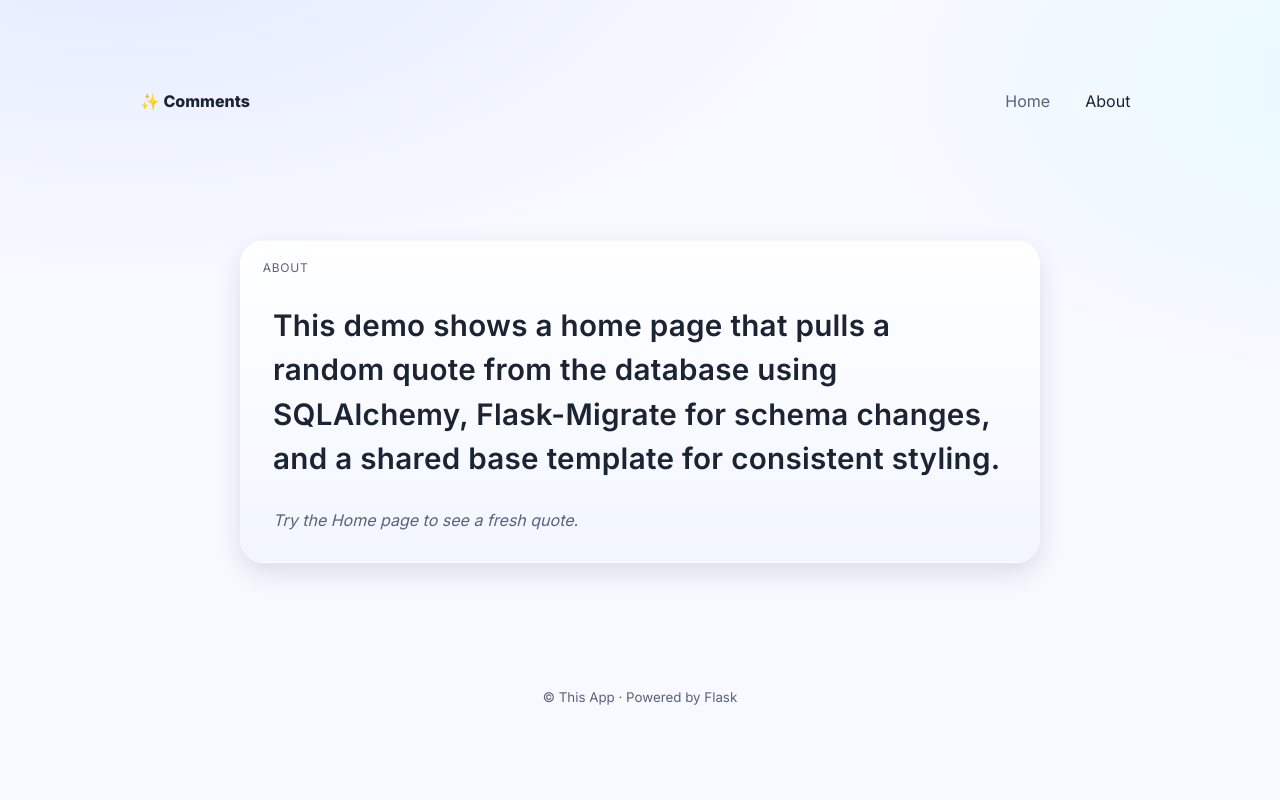
After one commit to wiley-man/Flask-App-Base, a Flask app: page /about in a window 1280 px wide. The commit adds this page. Run offline with Flask 3, Linux system fonts and the light colour scheme.

Commit message:
feat: implement base template and about page, enhance index page with Jinja2 inheritance and improved styling

```diff
--- a/flaskapp/__init__.py
+++ b/flaskapp/__init__.py
@@ -43,9 +43,31 @@ def create_app(config_name: str | None = None) -> Flask:
     def seed_quotes():
         """Insert a few sample quotes (idempotent-ish)."""
         samples = [
-            Quote(text="Simplicity is the soul of efficiency.", author="Austin Freeman"),
-            Quote(text="Programs must be written for people to read.", author="Harold Abelson"),
-            Quote(text="Talk is cheap. Show me the code.", author="Linus Torvalds"),
+            Quote(text="Simplicity is the soul of efficiency", author="Austin Freeman"),
+            Quote(text="Programs must be written for people to read", author="Harold Abelson"),
+            Quote(text="Talk is cheap. Show me the code", author="Linus Torvalds"),
+            Quote(text="Any sufficiently advanced technology is indistinguishable from magic", author="Arthur C. Clarke"),
+            Quote(text="The best way to predict the future is to invent it", author="Alan Kay"),
+            Quote(text="Stay hungry, stay foolish.", author="Steve Jobs"),
+            Quote(text="Growth and comfort do not coexist", author="Ginni Rommetty"),
+            Quote(text="Technology is best when it brings people together", author="Matt Mullenweg"),
+            Quote(text="The technology you use impresses no one. The experience you create with it is everything", author="Sean Gerety"),
+            Quote(text="The advance of technology is based on making it fit in so that you don’t really even notice it, so it’s part of everyday life.", author="Bill Gates"),
+            Quote(text="If you’re offered a seat on a rocket ship, don’t ask what seat.", author="Sheryl Sandberg"),
+            Quote(text="You can focus on things that are barriers or you can focus on scaling the wall or redefining the problem", author="Tim Cook"),
+            Quote(text="Don’t be afraid to change the model", author="Reed Hastings"),
+            Quote(text="Never trust a computer you can’t throw out a window", author="Steven Wozniak"),
+            Quote(text="Never let a computer know you’re in a hurry", author="author unknown"),
+            Quote(text="Hardware: The parts of a computer system that can be kicked", author="Jeff Pesis"),
+            Quote(text="Once a new technology rolls over you, if you’re not part of the steamroller, you’re part of the road.", author="Stewart Brand"),
+            Quote(text="If it keeps up, man will atrophy all his limbs but the push-button finger.", author="Frank Lloyd Wright"),
+            Quote(text="Technology is ruled by two types of people: those who manage what they do not understand, and those who understand what they do not manage.", author="Make Trout"),
+            Quote(text="Technology is like a fish. The longer it stays on the shelf, the less desirable it becomes.", author="Andrew Heller"),
+            Quote(text="I just invent. Then I wait until man comes around to needing what I’ve invented", author="R. Buckminster Fuller"),
+            Quote(text="Computers have lots of memory but no imagination", author="author unknown"),
+            Quote(text="People who smile while they are alone used to be called insane until we invented smartphones and social media", author="Mokokoma Mokhonoana"),
+            Quote(text="I won’t be impressed with technology until I can download food", author="author unknown"),
+            Quote(text="Life was much easier when Apple and Blackberry were just fruits", author="author unknown"),
         ]
         # Only add if table is empty
         if Quote.query.count() == 0:
--- a/flaskapp/routes.py
+++ b/flaskapp/routes.py
@@ -13,3 +13,7 @@ def home():
     else:
         quote, author = row.text, (row.author or None)
     return render_template("index.html", quote=quote, author=author)
+
+@routes_bp.route("/about")
+def about():
+    return render_template("about.html")
--- a/flaskapp/static/css/quotes.css
+++ b/flaskapp/static/css/quotes.css
@@ -176,3 +176,25 @@ body{
 @media (prefers-reduced-motion: reduce){
   * { animation: none !important; transition: none !important; }
 }
+
+.site-header, .site-footer{
+  width: 100%;
+  max-width: 1000px;
+  margin: 0 auto 1rem;
+  color: var(--muted);
+}
+.nav{
+  display:flex; align-items:center; gap:1rem;
+  padding: .5rem 0 1rem;
+}
+.brand{ font-weight: 800; text-decoration:none; color: var(--fg); }
+.nav .spacer{ flex:1; }
+.nav-link{
+  text-decoration:none; color: var(--muted);
+  padding: .35rem .6rem; border-radius: 8px;
+}
+.nav-link.active, .nav-link:hover{
+  color: var(--fg);
+  background: rgba(255,255,255,.08);
+}
+.site-footer{ text-align:center; margin-top: 2rem; }
--- /dev/null
+++ b/flaskapp/templates/about.html
@@ -0,0 +1,14 @@
+{% extends "base.html" %}
+
+{% block content %}
+  <section class="quote-card" aria-label="About this app">
+    <div class="badge">About</div>
+    <p class="quote-text">
+      This demo shows a home page that pulls a random quote from the database using SQLAlchemy,
+      Flask-Migrate for schema changes, and a shared base template for consistent styling.
+    </p>
+    <footer class="meta empty">
+      <em>Try the Home page to see a fresh quote.</em>
+    </footer>
+  </section>
+{% endblock %}
--- /dev/null
+++ b/flaskapp/templates/base.html
@@ -0,0 +1,40 @@
+<!doctype html>
+<html lang="en">
+  <head>
+    <meta charset="utf-8" />
+    <meta name="viewport" content="width=device-width, initial-scale=1" />
+
+    <title>{% block title %}My Flask App{% endblock %}</title>
+
+    {% block head_fonts %}
+    <link rel="preconnect" href="https://fonts.gstatic.com" crossorigin>
+    <link href="https://fonts.googleapis.com/css2?family=Inter:wght@400;600;800&display=swap" rel="stylesheet">
+    {% endblock %}
+
+    <link rel="stylesheet" href="{{ url_for('static', filename='css/quotes.css') }}">
+
+    {% block head_extra %}{% endblock %}
+  </head>
+  <body>
+    <header class="site-header">
+      <nav class="nav">
+        <a class="brand" href="{{ url_for('routes.home') }}">✨ Comments</a>
+        <div class="spacer"></div>
+        <a class="nav-link {% if request.endpoint == 'routes.home' %}active{% endif %}"
+           href="{{ url_for('routes.home') }}">Home</a>
+        <a class="nav-link {% if request.endpoint == 'routes.about' %}active{% endif %}"
+           href="{{ url_for('routes.about') }}">About</a>
+      </nav>
+    </header>
+
+    <main class="wrap">
+      {% block content %}{% endblock %}
+    </main>
+
+    <footer class="site-footer">
+      <small>© {{ config.get('APP_NAME', 'This App') }} · Powered by Flask</small>
+    </footer>
+
+    {% block scripts %}{% endblock %}
+  </body>
+</html>
```
Also changed, not shown: flaskapp/templates/index.html (+9 -20 lines), quotes.csv (added, +26 -0 lines), README.md.
